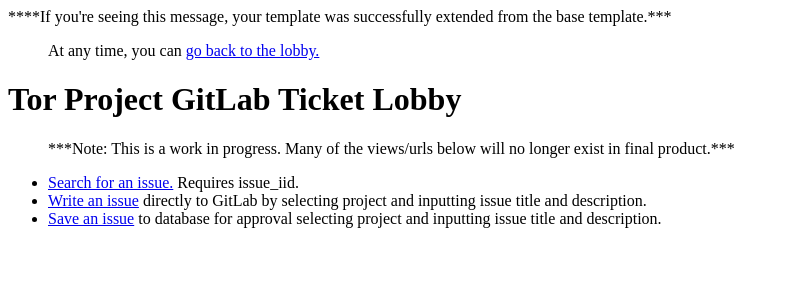
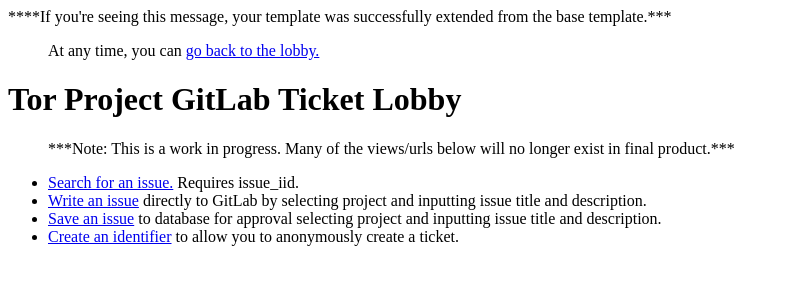
Before and after one commit to ViolanteCodes/Anonymous-GitLab-Ticketing-For-Tor, a Django app: page / in a window 1280 px wide. Shown: the top 300 px of the page, without its empty margins (0-789 px from the left). Run offline with Django 3.2, Linux system fonts and the light colour scheme.

Commit message:
added a link to create-identifier view to base template

```diff
--- a/anonticket/templates/anonticket/index.html
+++ b/anonticket/templates/anonticket/index.html
@@ -22,6 +22,10 @@
       <a href="{% url 'save-issue' %}">
         Save an issue</a> to database for approval selecting project and inputting issue
         title and description.
-  </li>
+    </li>
+    <li>
+      <a href="{% url 'create-identifier' %}">
+        Create an identifier</a> to allow you to anonymously create a ticket.
+    </li>
   </ul>
 {% endblock %}
--- a/anonticket/urls.py
+++ b/anonticket/urls.py
@@ -8,5 +8,5 @@
     path('search_by_id/', views.search_by_id, name="search-by-id"),
     path('create_issue/', views.create_issue, name="create-issue"),
     path('save_issue/', views.save_issue, name="save-issue"),
-    path('create_identifier/', views.create_identifier, name='create_identifier')
+    path('create_identifier/', views.create_identifier, name='create-identifier')
 ]
```
